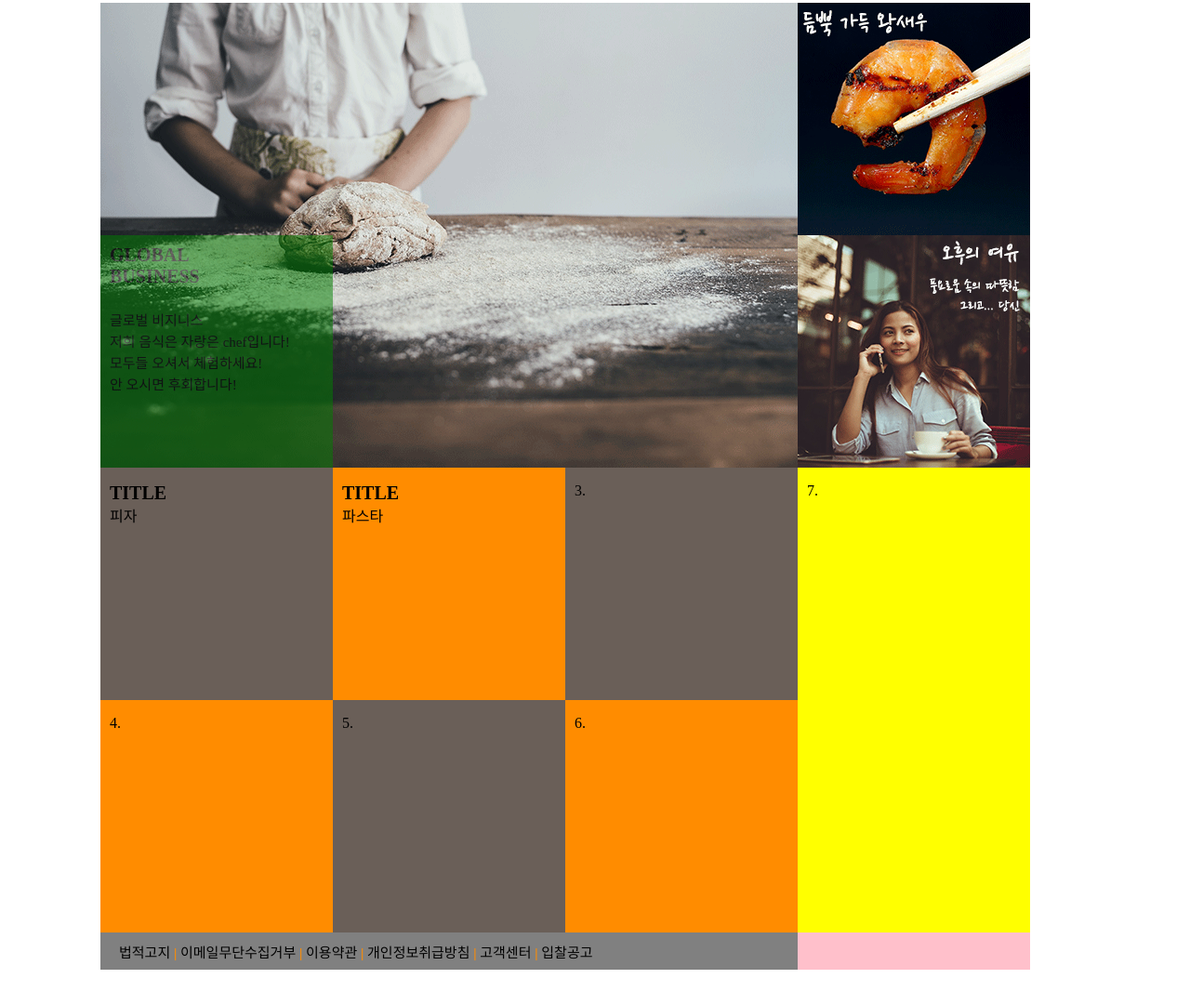
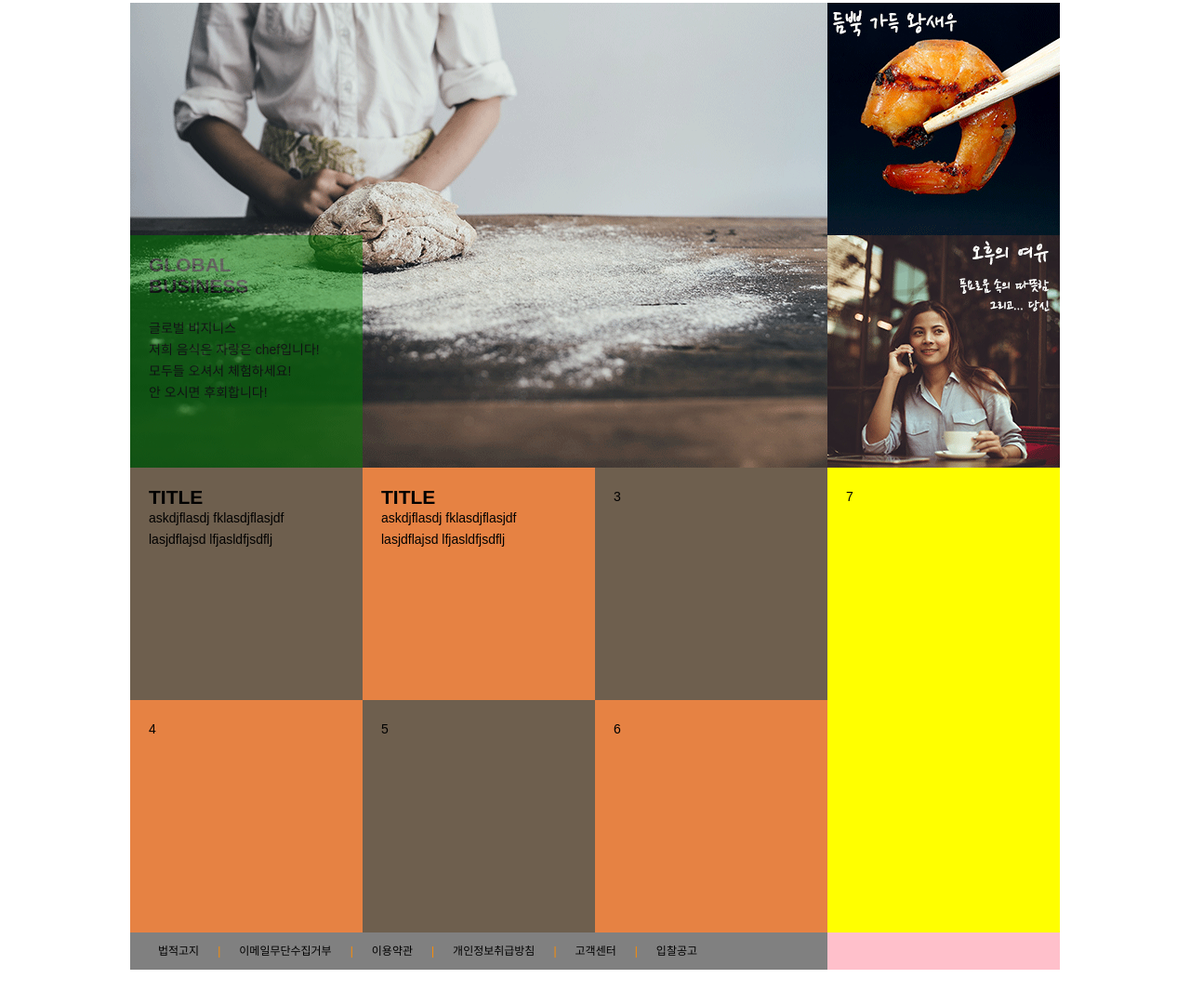
Before and after one commit to ows710/web2, a plain HTML site: page about.html in a window 1280 px wide. Shown: the part 27-1108 px from the top of the page at 93% size. After the commit the page ends 1070 px from the top, so only its background shows below. Drawn offline with Linux system fonts and the light colour scheme.

Commit message:
Add files via upload

```diff
--- a/about.html
+++ b/about.html
@@ -2,59 +2,71 @@
 <html>
   <head><title>about</title><meta charset="utf-8"></head>
   <style>
-    #top {width: 1000px; height: 500px; margin: 30px 100px 0px 100px;}
-    .top_left {width: 750px; height: 500px; float: left;}
-    .top_right {width: 250px; height: 500px; float: right;}
-    .top_right_two {position: relative; bottom: 4px;}
-    #top_box {width: 210px; height: 210px; padding-bottom: 40px; padding-right: 40px; background: green; opacity:0.5; position: relative; top: 250px;}
-    .top_intro {margin-left: 10px; position: relative; bottom: 490px; font-size: 20px;}
-    #box_all {width: 1000px; margin-left: 100px; }
-    .box_left {width: 750px; height: 500px;}
-    .box_right {width: 210px; height: 460px; padding-bottom: 40px; padding-right: 40px; background: yellow; margin-left: 750px; float: right; position: relative; bottom: 500px;}
-    .box_one {width: 210px; height: 210px; padding-bottom: 40px; padding-right: 40px;background: #6a5f58; float: left;}
-    .box_two {width: 210px; height: 210px; padding-bottom: 40px; padding-right: 40px;background: darkorange; float: left;}
-    .box_det {margin-left: 10px;}
-    #footer {width: 1000px; margin-left: 100px;}
-    .f_left {width: 750px; height: 40px; background: grey;}
-    .f_menu {font-size: 15px; padding-left: 20px; position: relative; bottom: 490px;}
-    .f_bar {color: darkorange;}
-    .f_right {width: 250px; height: 40px; background: pink; margin-left: 750px;float: right; position: relative; bottom: 500px;}
+    * {margin: 0; padding: 0;}
+    li {list-style: none;}
+    img{display: block; border: none;}
+    body{font-size: 14px; line-height: 23px; font-family: '맑은고딕', 'Arial'; color:black;}
+    #top {width: 1000px; overflow: hidden; margin: 0px auto; margin-top: 30px;}
+    .top_left {width: 750px; height: 500px; float: left; overflow: hidden;background-image: url("chef_about.png");}
+    .top_right {width: 250px; height: 500px; float: left; overflow: hidden;}
+    .top_box {width: 210px; height: 210px; padding:20px;margin-top: 250px; background-color: green; opacity:0.5; overflow: hidden;}
+    #box_all {width: 1000px; overflow: hidden; margin: 0px auto;}
+    .box_left {width: 750px; height: 500px; float:left; overflow: hidden;}
+    .box_right {width: 210px; height: 460px; padding: 20px; float: left; overflow: hidden; background: yellow;}
+    .box{width:210px; height: 210px; padding: 20px; float:left; overflow: hidden;}
+    .box:nth-child(2n){background-color: #e68243;}
+    .box:nth-child(2n+1){background-color: #6e5f4e;}
+    #footer {width: 1000px; overflow: hidden; margin: 0px auto; background-color:pink;}
+    .f_left {width: 750px; height: 40px; float: left; background: grey;}
+    .f_left ul{overflow: hidden; margin-left:20px;}
+    .f_left li{float: left; margin-left: 10px; margin-right: 10px; font-size: 12px; line-height: 40px;}
+    .f_left li:nth-child(2n) {color: darkorange;}
   </style>
   <body>
     <div id="top">
-      <div class="top_left"><img src="chef_about.png"></div>
-      <div class="top_right"><img src="right1.png">
-      <div class="top_right_two"><img src="right2.png"></div></div>
-      <div id="top_box">
-        <p class="top_intro">
-        <strong>GLOBAL<br>
-        BUSINESS</span><br><br></strong>
-        <span style="font-size: 15px;">글로벌 비지니스<br>
+      <div class="top_left">
+        <div class="top_box">
+        <h2>GLOBAL<br>BUSINESS</h2>
+        <p><br>글로벌 비지니스<br>
         저희 음식은 자랑은 chef입니다!<br> 모두들 오셔서 체험하세요!<br>
-        안 오시면 후회합니다!</p></span>
+        안 오시면 후회합니다!</p>
+        </div>
+      </div>
+      <div class="top_right">
+        <img src="right1.png">
+        <img src="right2.png">
       </div>
     </div>
     <div id="box_all">
       <div class="box_left">
-        <div class="box_one"> <p class="box_det">
-          <strong><span style="font-size: 20px;">TITLE</span></strong><br>피자</p></div>
-        <div class="box_two"> <p class="box_det">
-          <strong><span style="font-size: 20px;">TITLE</span></strong><br>파스타</p></div>
-        <div class="box_one"> <p class="box_det">3.</p></div>
-        <div class="box_two"> <p class="box_det">4.</p></div>
-        <div class="box_one"> <p class="box_det">5.</p></div>
-        <div class="box_two"> <p class="box_det">6.</p></div>
+        <div class="box">
+          <h2>TITLE</h2>askdjflasdj fklasdjflasjdf lasjdflajsd lfjasldfjsdflj
+        </div>
+        <div class="box">
+          <h2>TITLE</h2>askdjflasdj fklasdjflasjdf lasjdflajsd lfjasldfjsdflj
+        </div>
+        <div class="box">3</div>
+        <div class="box">4</div>
+        <div class="box">5</div>
+        <div class="box">6</div>
       </div>
-      <div class="box_right"><p class="box_det">7.</p></div>
+      <div class="box_right">7</div>
     </div>
     <div id="footer">
-      <div class="f_left"> <span class="f_menu">
-        법적고지 <strong><span class="f_bar"> | </span></strong>
-        이메일무단수집거부 <strong><span style="color: darkorange;"> | </span></strong>
-        이용약관 <strong><span class="f_bar"> | </span></strong>
-        개인정보취급방침 <strong><span class="f_bar"> | </span></strong>
-        고객센터 <strong><span class="f_bar"> | </span></strong>
-        입찰공고</span></div>
+      <div class="f_left">
+        <ul>
+          <li>법적고지</li>
+          <li>|</li>
+          <li>이메일무단수집거부</li>
+          <li>|</li>
+          <li>이용약관</li>
+          <li>|</li>
+          <li>개인정보취급방침</li>
+          <li>|</li>
+          <li>고객센터</li>
+          <li>|</li>
+          <li>입찰공고</li>
+        </ul>
       <div class="f_right"></div>
   </body>
 </html>
```
Also changed, not shown: index.html (+45 -42 lines).
